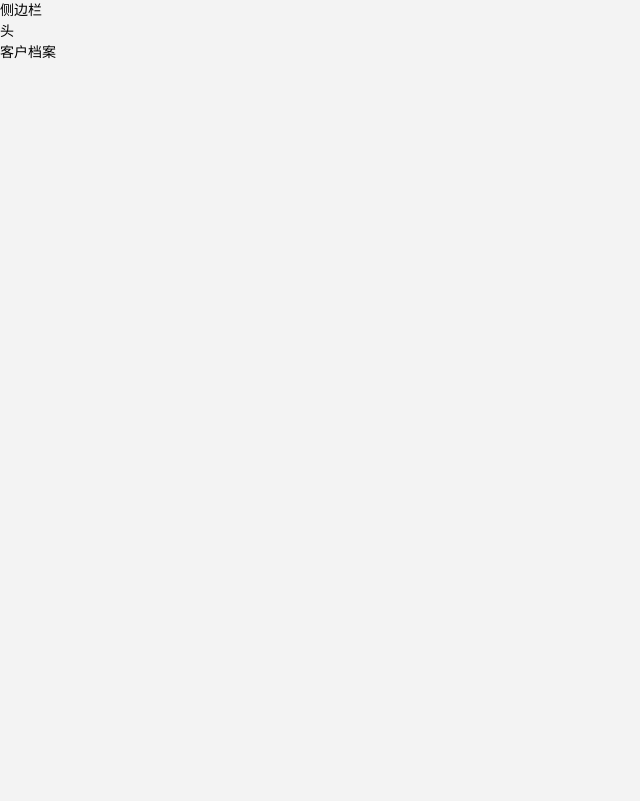
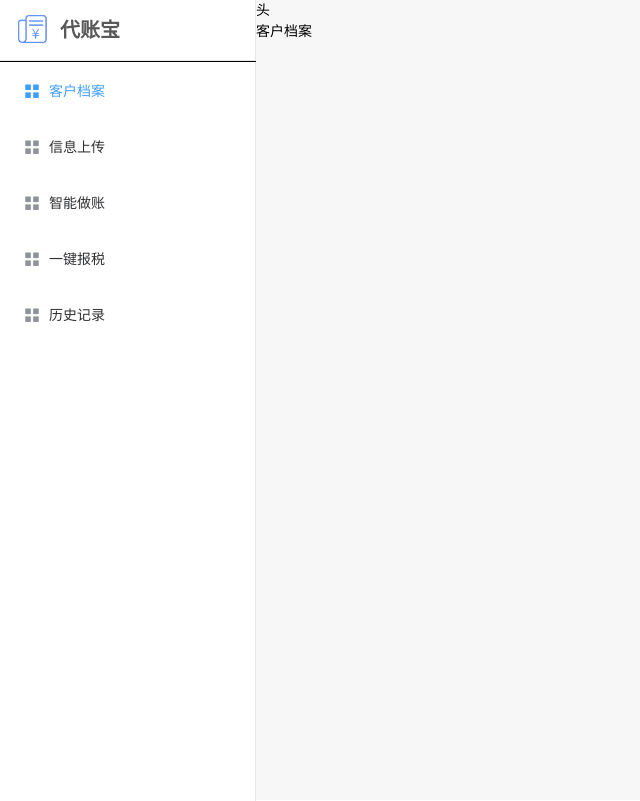
Before and after one commit to xiaoqiang-zhao/daishuibao, a Vue app: page /pages/client-document in a window 1280 px wide. Shown: the whole page, without its empty margins (0-640 px from the left). Built offline with nearby package versions, Linux system fonts and the light colour scheme; sample sign-in values are in the browser's storage.

Commit message:
添加侧边栏

```diff
--- a/src/App.vue
+++ b/src/App.vue
@@ -2,10 +2,8 @@
 <div class="page-root">
     <!-- 已登录 -->
     <template v-if="isLogined">
-        <aside>
-            侧边栏
-        </aside>
-        <main class="container">
+        <sidebar/>
+        <main class="main-container">
             <header>头</header>
             <router-view></router-view>
         </main>
@@ -34,6 +32,8 @@ import 'element-ui/lib/theme-chalk/date-picker.css';
 import 'element-ui/lib/theme-chalk/dialog.css';
 import 'element-ui/lib/theme-chalk/form.css';
 import 'element-ui/lib/theme-chalk/loading.css';
+import 'element-ui/lib/theme-chalk/menu.css';
+import 'element-ui/lib/theme-chalk/submenu.css';
 import 'element-ui/lib/theme-chalk/message-box.css';
 import 'element-ui/lib/theme-chalk/message.css';
 import 'element-ui/lib/theme-chalk/icon.css';
@@ -46,10 +46,12 @@ import 'element-ui/lib/theme-chalk/table-column.css';
 import 'element-ui/lib/theme-chalk/tabs.css';
 
 import utiles from '@/components/utiles';
+import sidebar from '@/components/sidebar';
 
 export default {
     name: 'App',
     components: {
+        sidebar
     },
     data() {
         return {
@@ -73,3 +75,14 @@ export default {
     }
 };
 </script>
+
+<style lang="less" scoped>
+.page-root {
+    display: flex;
+    min-height: 100vh;
+    background: rgba(0, 0, 0, .03);
+    .main-container {
+        flex: 1;
+    }
+}
+</style>
--- a/src/assets/var.less
+++ b/src/assets/var.less
@@ -2,8 +2,9 @@
 // 页面尺寸
 @page-min-width: 960px;
 @page-max-width: 1360px;
+
 // 背景颜色
-@color-page-background: #f3f3f3;
+@color-page-background: #fff;
 @color-background-grey: #F7F8FA;
 @color-background-black: #262633;
 
--- /dev/null
+++ b/src/components/sidebar.vue
@@ -0,0 +1,83 @@
+<template>
+    <aside class="sidebar">
+        <div class="brand">
+            <img src="/static/img/logo.png" alt="logo" />
+            <h1 class="title">
+                代账宝
+                <!-- 代账宝智能财务系统 -->
+            </h1>
+        </div>
+        <el-menu
+            default-active="1"
+            class="menu">
+            <el-menu-item index="1">
+                <i class="el-icon-menu"></i>
+                <span slot="title">客户档案</span>
+            </el-menu-item>
+            <el-menu-item index="2">
+                <i class="el-icon-menu"></i>
+                <span slot="title">信息上传</span>
+            </el-menu-item>
+            <el-menu-item index="3">
+                <i class="el-icon-menu"></i>
+                <span slot="title">智能做账</span>
+            </el-menu-item>
+            <el-menu-item index="4">
+                <i class="el-icon-menu"></i>
+                <span slot="title">一键报税</span>
+            </el-menu-item>
+            <el-menu-item index="5">
+                <i class="el-icon-menu"></i>
+                <span slot="title">历史记录</span>
+            </el-menu-item>
+            <!-- <el-submenu index="1">
+                <template slot="title">
+                    <i class="el-icon-location"></i>
+                    <span>导航一</span>
+                </template>
+                <el-menu-item index="1-1">选项1</el-menu-item>
+                <el-menu-item index="1-2">选项2</el-menu-item>
+            </el-submenu>
+            <el-menu-item index="3" disabled>
+                <i class="el-icon-document"></i>
+                <span slot="title">导航三</span>
+            </el-menu-item>
+            -->
+        </el-menu>
+    </aside>
+</template>
+
+
+<style lang="less" scoped>
+.sidebar {
+    flex: 0 0 256px;
+    background: #fff;
+    .brand {
+        height: 60px;
+        line-height: 60px;
+        padding: 0 16px;
+        overflow: hidden;
+        box-shadow: 0 1px 0 0 rgb(0 0 0 / 4%);
+        border-right: solid 1px #e6e6e6;
+        border-bottom: solid 1px #e6e6e6;
+        > img {
+            margin-top: -8px;
+            height: 32px;
+            vertical-align: middle;
+        }
+        > h1 {
+            display: inline-block;
+            padding: 0;
+            margin: 0 0 0 12px;
+            font-size: 20px;
+            font-weight: 700;
+            line-height: 60px;
+            color: rgba(0, 0, 0, 0.65);
+        }
+    }
+    .menu {
+        margin-top: 1px;
+        height: calc(100% - 61px);
+    }
+}
+</style>
```
